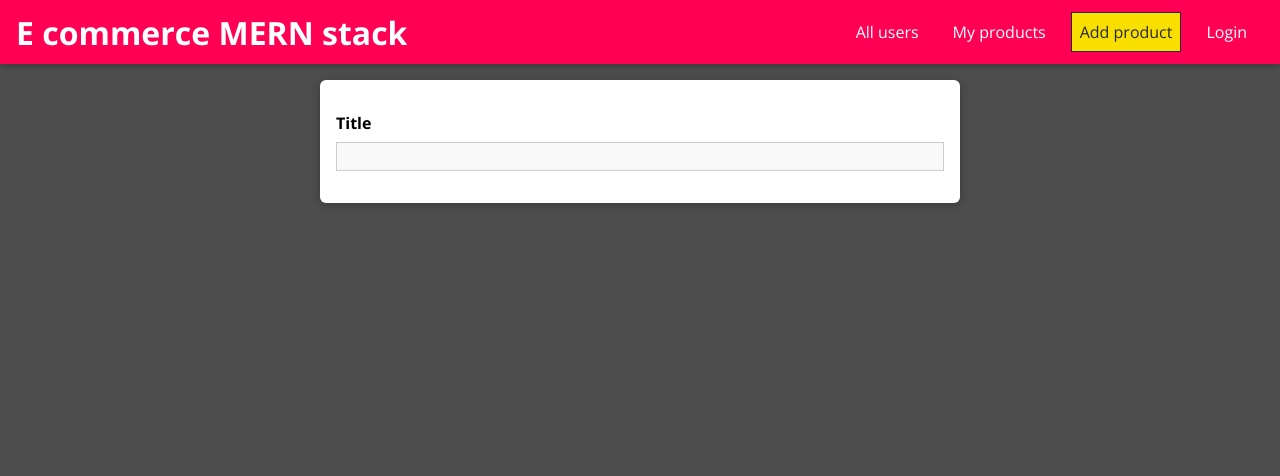
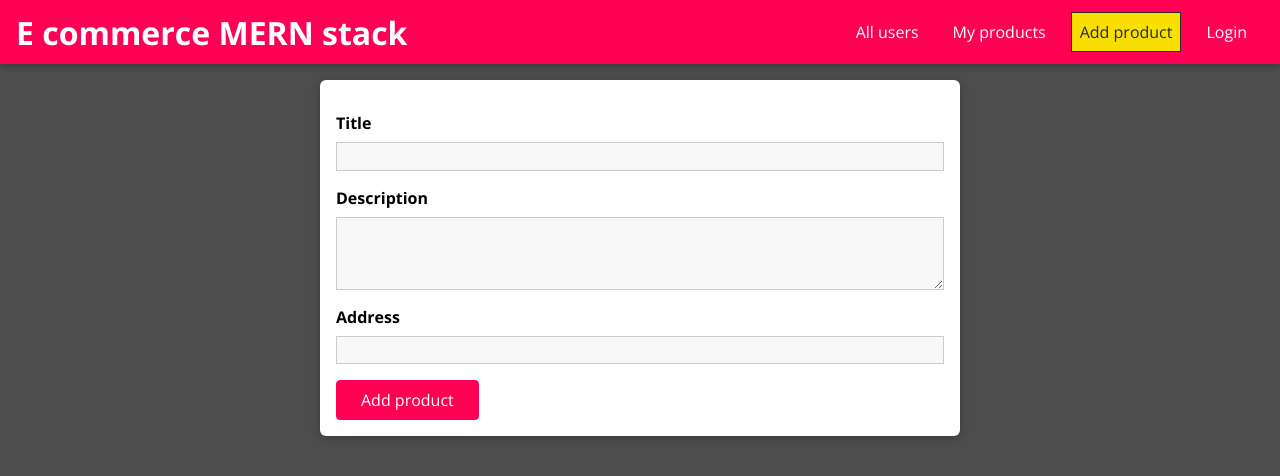
Before and after one commit to markostupar98/E-commerce-Frontend, a React (Create React App) app in the folder frontend/: page /products/new in a window 1280 px wide. Shown: the top 476 px of the page. Built offline with nearby package versions, Linux system fonts and the light colour scheme.

Commit message:
Adding update product component, form logic , validators etc...

```diff
--- a/frontend/src/App.js
+++ b/frontend/src/App.js
@@ -9,6 +9,7 @@ import Users from "./user/component/pages/Users";
 import NewProduct from "./products/pages/NewProduct";
 import MainNavigation from "./shared/components/Navigation/MainNavigation";
 import UserProducts from "./products/pages/UserProducts";
+import { UpdateProduct } from "./products/components/UpdateProduct";
 
 function App() {
   return (
@@ -17,8 +18,10 @@ function App() {
       <main>
         <Switch>
           <Route path="/" exact component={Users} />
-          <Route path='/:userId/products' exact component={UserProducts} />
+          <Route path="/:userId/products" exact component={UserProducts} />
           <Route path="/products/new" component={NewProduct} exact />
+          <Route path="/products/:productId" component={UpdateProduct} />
+
           <Redirect to="/" />
         </Switch>
       </main>
--- /dev/null
+++ b/frontend/src/products/components/ProductForm.css
@@ -0,0 +1,10 @@
+.place-form {
+  list-style: none;
+  margin: 0 auto;
+  padding: 1rem;
+  width: 90%;
+  max-width: 40rem;
+  box-shadow: 0 2px 8px rgba(0, 0, 0, 0.26);
+  border-radius: 6px;
+  background: white;
+}
--- /dev/null
+++ b/frontend/src/products/components/UpdateProduct.js
@@ -0,0 +1,78 @@
+import React from "react";
+import { useParams } from "react-router-dom/cjs/react-router-dom.min";
+import { Input } from "../../shared/components/FormElements/Input";
+import Button from "../../shared/components/FormElements/Button";
+import "./ProductForm.css";
+import {
+  VALIDATOR_REQUIRE,
+  VALIDATOR_MINLENGTH,
+} from "../../shared/util/Validators";
+
+const DUMMY_PRODUCTS = [
+  {
+    id: "p1",
+    title: "Empire State Building",
+    description: "One of the most famous sky scrapers in the world!",
+    imageUrl:
+      "https://upload.wikimedia.org/wikipedia/commons/thumb/d/df/NYC_Empire_State_Building.jpg/640px-NYC_Empire_State_Building.jpg",
+    address: "20 W 34th St, New York, NY 10001",
+    location: {
+      lat: 40.7484405,
+      lng: -73.9878584,
+    },
+    creator: "u1",
+  },
+  {
+    id: "p2",
+    title: "Empire State Building",
+    description: "One of the most famous sky scrapers in the world!",
+    imageUrl:
+      "https://upload.wikimedia.org/wikipedia/commons/thumb/d/df/NYC_Empire_State_Building.jpg/640px-NYC_Empire_State_Building.jpg",
+    address: "20 W 34th St, New York, NY 10001",
+    location: {
+      lat: 40.7484405,
+      lng: -73.9878584,
+    },
+    creator: "u2",
+  },
+];
+
+export const UpdateProduct = () => {
+  const productId = useParams().productId;
+  const product = DUMMY_PRODUCTS.find((p) => p.id === productId);
+  if (!product) {
+    return (
+      <div className="center">
+        <h2>Could not find product</h2>
+      </div>
+    );
+  }
+  return (
+    <form className="place-form">
+      <Input
+        id="title"
+        element="input"
+        type="text"
+        label="Title"
+        validators={[VALIDATOR_REQUIRE]}
+        errorText="Please enter a valid title"
+        onInput={() => {}}
+        value={product.title}
+        valid={true}
+      />
+      <Input
+        id="description"
+        element="textare"
+        label="Description"
+        validators={[VALIDATOR_MINLENGTH(5)]}
+        errorText="Please enter a valid description (min 5 char)"
+        onInput={() => {}}
+        value={product.description}
+        valid={true}
+      />
+      <Button type="submit" disabled={true}>
+        Update product
+      </Button>
+    </form>
+  );
+};
--- a/frontend/src/products/pages/NewProduct.js
+++ b/frontend/src/products/pages/NewProduct.js
@@ -1,18 +1,100 @@
-import React from "react";
+import React, { useCallback, useReducer } from "react";
 import { Input } from "../../shared/components/FormElements/Input";
-import "./NewProduct.css";
-import { VALIDATOR_REQUIRE } from "../../shared/util/Validators";
+import Button from "../../shared/components/FormElements/Button";
+import "../components/ProductForm.css";
+import {
+  VALIDATOR_MINLENGTH,
+  VALIDATOR_REQUIRE,
+} from "../../shared/util/Validators";
 
+const formReducer = (state, action) => {
+  switch (action.type) {
+    case "INPUT CHANGE":
+      let formIsValid = true;
+      for (const inputId in state.inputIds) {
+        if (inputId === action.inputId) {
+          formIsValid = formIsValid && action.isValid;
+        } else {
+          formIsValid = formIsValid && state.inputs[inputId].isValid;
+        }
+      }
+      return {
+        ...state,
+        inputs: {
+          ...state.inputs,
+          [action.inputId]: { value: action.value, isValid: action.isValid },
+        },
+        isValid: formIsValid,
+      };
+
+    default:
+      return state;
+  }
+};
 const NewProduct = () => {
+  const [formState, dispatch] = useReducer(formReducer, {
+    inputs: {
+      title: {
+        value: "",
+        isValid: false,
+      },
+      description: {
+        value: "",
+        isValid: false,
+      },
+      address: {
+        value: "",
+        isValid: false,
+      },
+    },
+    isValid: false,
+  });
+
+  const inputChange = useCallback((id, value, isValid) => {
+    dispatch({
+      type: "INPUT CHANGE",
+      value: value,
+      isValid: isValid,
+      inputId: id,
+    });
+  }, []);
+
+  const addProductSubmit = (event) => {
+    event.preventDefault();
+    // Still need to add more logic console.log(formState.inputs);
+  };
+
   return (
-    <form className="place-form">
+    <form className="place-form" onSubmit={addProductSubmit}>
       <Input
+        id="title"
         element="input"
         type="text"
         label="Title"
         validators={[VALIDATOR_REQUIRE()]}
         errorText="Please enter a valid title"
+        onInput={inputChange}
       />
+      <Input
+        id="description"
+        element="textarea"
+        type="Description"
+        label="Description"
+        validators={[VALIDATOR_MINLENGTH(5)]}
+        errorText="Please enter a valid description al least 5 charcacters"
+        onInput={inputChange}
+      />
+      <Input
+        id="address"
+        element="input"
+        label="Address"
+        validators={[VALIDATOR_REQUIRE()]}
+        errorText="Please enter address"
+        onInput={inputChange}
+      />
+      <Button type="submit" disabled={!formState.isValid}>
+        Add product
+      </Button>
     </form>
   );
 };
--- a/frontend/src/shared/components/FormElements/Input.js
+++ b/frontend/src/shared/components/FormElements/Input.js
@@ -1,4 +1,4 @@
-import React, { useReducer } from "react";
+import React, { useReducer, useEffect } from "react";
 import "./Input.css";
 import { validate } from "../../util/Validators";
 // REDUCER FUNC
@@ -24,10 +24,17 @@ const inputReducer = (state, action) => {
 // INPUT ELEMENT
 export const Input = (props) => {
   const [inputState, dispatch] = useReducer(inputReducer, {
-    value: "",
-    isValid: false,
+    value: props.value || "",
+    isValid: props.valid || false,
     isTouched: false,
   });
+
+  const { id, onInput } = props;
+  const { value, isValid } = inputState;
+  useEffect(() => {
+    onInput(id, value, isValid);
+  }, [id, value, isValid, onInput]);
+
   const changeHandler = (event) => {
     dispatch({
       type: "CHANGE",
```
Also changed, not shown: frontend/src/products/components/UpdateProduct.css (added).
